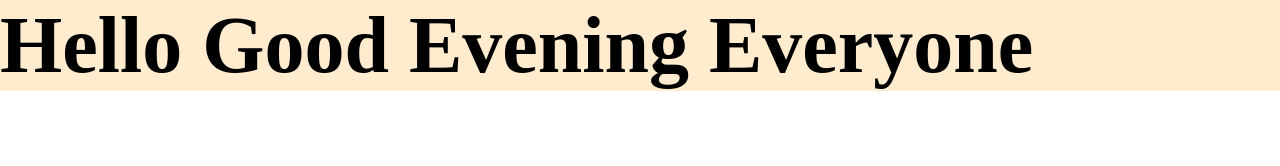
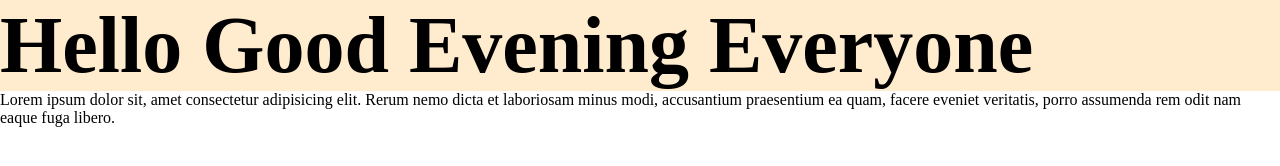
Before and after one commit to Tejesh-8299/gitonepr, a plain HTML site: page index.html in a window 1280 px wide. Drawn offline with Linux system fonts and the light colour scheme.

Commit message:
added paragraph

```diff
--- a/index.html
+++ b/index.html
@@ -8,5 +8,6 @@
 </head>
 <body>
     <h1>Hello Good Evening Everyone</h1>
+    <p>Lorem ipsum dolor sit, amet consectetur adipisicing elit. Rerum nemo dicta et laboriosam minus modi, accusantium praesentium ea quam, facere eveniet veritatis, porro assumenda rem odit nam eaque fuga libero.</p>
 </body>
 </html>
```
